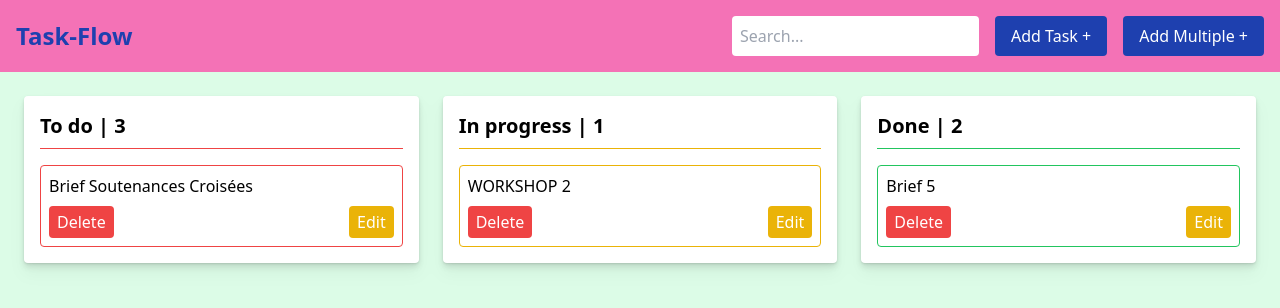
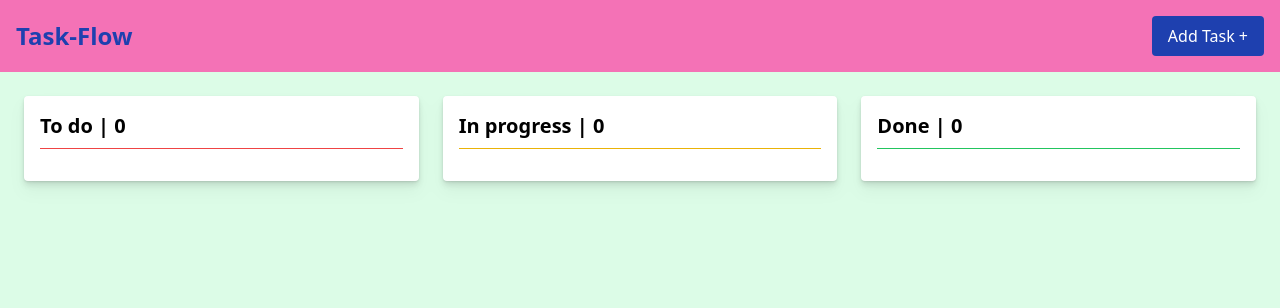
Before and after one commit to boujahdachraf/Taskflow, a plain HTML site: page Index.html in a window 1280 px wide. Drawn offline with nearby package versions, Linux system fonts and the light colour scheme.

Commit message:
Js update

```diff
--- a/Index.html
+++ b/Index.html
@@ -16,59 +16,29 @@
     <nav class="bg-pink-400 p-4 text-white flex justify-between items-center">
         <h1 class="text-2xl text-blue-800 font-bold">Task-Flow</h1>
         <div class="flex space-x-4">
-            <input type="text" placeholder="Search..." class="p-2 rounded bg-white text-gray-800 outline-blue-800">
             <button onclick="openModal()" class="bg-blue-800 px-4 py-2 rounded hover:bg-sky-700">Add Task +</button>
-            <button class="bg-blue-800 px-4 py-2 rounded">Add Multiple +</button>
         </div>
     </nav>
-
     <!-- Task Section -->
     <div class="p-6">
         <!-- Grid -->
         <div class="grid grid-cols-1 sm:grid-cols-2 lg:grid-cols-3 gap-6 drop-shadow-lg">
             <!-- To Do -->
             <div class="bg-white p-4 rounded shadow">
-                <h2 class="text-xl font-semibold mb-4 border-b border-red-500 pb-2">To do | 3</h2>
-                <div class="space-y-4">
-                    <!-- Task Card -->
-                    <div class="border border-red-500 rounded p-2">
-                        <p>Brief Soutenances Croisées</p>
-                        <div class="flex justify-between mt-2">
-                            <button class="bg-red-500 text-white px-2 py-1 rounded">Delete</button>
-                            <button class="bg-yellow-500 text-white px-2 py-1 rounded">Edit</button>
-                        </div>
-                    </div>
-                </div>
+                <h2 class="text-xl font-semibold mb-4 border-b border-red-500 pb-2">To do | <span id="todoCount">0</span></h2>
+                <div class="space-y-4 tasks ToDo"></div>
             </div>
 
             <!-- In Progress Column -->
             <div class="bg-white p-4 rounded shadow">
-                <h2 class="text-xl font-semibold mb-4 border-b border-yellow-500 pb-2">In progress | 1</h2>
-                <div class="space-y-4">
-                    <!-- Task Card -->
-                    <div class="border border-yellow-500 rounded p-2">
-                        <p>WORKSHOP 2</p>
-                        <div class="flex justify-between mt-2">
-                            <button class="bg-red-500 text-white px-2 py-1 rounded">Delete</button>
-                            <button class="bg-yellow-500 text-white px-2 py-1 rounded">Edit</button>
-                        </div>
-                    </div>
-                </div>
+                <h2 class="text-xl font-semibold mb-4 border-b border-yellow-500 pb-2">In progress | <span id="inProgressCount">0</span></h2>
+                <div class="space-y-4 tasks InProgress"></div>
             </div>
 
             <!-- Done Column -->
             <div class="bg-white p-4 rounded shadow">
-                <h2 class="text-xl font-semibold mb-4 border-b border-green-500 pb-2">Done | 2</h2>
-                <div class="space-y-4">
-                    <!-- Task Card -->
-                    <div class="border border-green-500 rounded p-2">
-                        <p>Brief 5</p>
-                        <div class="flex justify-between mt-2">
-                            <button class="bg-red-500 text-white px-2 py-1 rounded">Delete</button>
-                            <button class="bg-yellow-500 text-white px-2 py-1 rounded">Edit</button>
-                        </div>
-                    </div>
-                </div>
+                <h2 class="text-xl font-semibold mb-4 border-b border-green-500 pb-2">Done | <span id="doneCount">0</span></h2>
+                <div class="space-y-4 tasks Done"></div>
             </div>
         </div>
     </div>
@@ -76,19 +46,19 @@
     <!-- Modal: Add New Task -->
     <div id="taskModal" class="fixed inset-0 bg-gray-900 bg-opacity-50 flex items-center justify-center hidden">
         <div class="bg-white w-full max-w-md p-6 rounded-lg shadow-lg">
-            <h2 class="text-2xl font-bold mb-4">Add New Task</h2>
+            <h2 class="text-2xl font-bold mb-4 modal-title">Add New Task</h2>
 
             <!-- Title  -->
             <label class="block mb-2 text-sm font-medium text-gray-700">Title</label>
-            <input type="text" class="w-full p-2 mb-4 border border-gray-300 rounded" placeholder="Enter task title">
+            <input type="text" id="taskTitle" class="w-full p-2 mb-4 border border-gray-300 rounded" placeholder="Enter task title">
 
             <!-- Description  -->
             <label class="block mb-2 text-sm font-medium text-gray-700">Description</label>
-            <textarea class="w-full p-2 mb-4 border border-gray-300 rounded" rows="3" placeholder="Enter task description"></textarea>
+            <textarea id="taskDesc" class="w-full p-2 mb-4 border border-gray-300 rounded" rows="3" placeholder="Enter task description"></textarea>
 
             <!-- Status -->
             <label class="block mb-2 text-sm font-medium text-gray-700">Status</label>
-            <select class="w-full p-2 mb-4 border border-gray-300 rounded">
+            <select id="taskStatus" class="w-full p-2 mb-4 border border-gray-300 rounded">
                 <option>To Do</option>
                 <option>Doing</option>
                 <option>Done</option>
@@ -96,11 +66,11 @@
 
             <!-- Due Date  -->
             <label class="block mb-2 text-sm font-medium text-gray-700">Due Date</label>
-            <input type="date" class="w-full p-2 mb-4 border border-gray-300 rounded">
+            <input type="date" id="taskDueDate" class="w-full p-2 mb-4 border border-gray-300 rounded">
 
             <!-- Priority  -->
             <label class="block mb-2 text-sm font-medium text-gray-700">Priority</label>
-            <select class="w-full p-2 mb-4 border border-gray-300 rounded">
+            <select id="taskPriority" class="w-full p-2 mb-4 border border-gray-300 rounded">
                 <option value="P1" class="text-red-500">P1 - High</option>
                 <option value="P2" class="text-yellow-500">P2 - Medium</option>
                 <option value="P3" class="text-green-500">P3 - Low</option>
@@ -109,11 +79,11 @@
             <!-- Action Buttons -->
             <div class="flex justify-end space-x-2">
                 <button onclick="closeModal()" class="bg-gray-300 text-gray-700 px-4 py-2 rounded hover:bg-gray-400">Cancel</button>
-                <button class="bg-blue-600 text-white px-4 py-2 rounded hover:bg-blue-700">Add Task</button>
+                <button onclick="saveTask()" class="bg-blue-600 text-white px-4 py-2 rounded hover:bg-blue-700 modal-button">Add Task</button>
             </div>
         </div>
     </div>
-    <script src="./Taskflow/script.js"></script>
 
+    <script src="./script.js"></script>
 </body>
 </html>
--- a/script.js
+++ b/script.js
@@ -1,3 +1,7 @@
+// Array to store tasks
+let tasks = [];
+
+// Modal open and close
 function openModal() {
     document.getElementById("taskModal").classList.remove("hidden");
 }
```
Also changed, not shown: style.css (deleted). Lines whose indentation alone changed are shown as unchanged.
